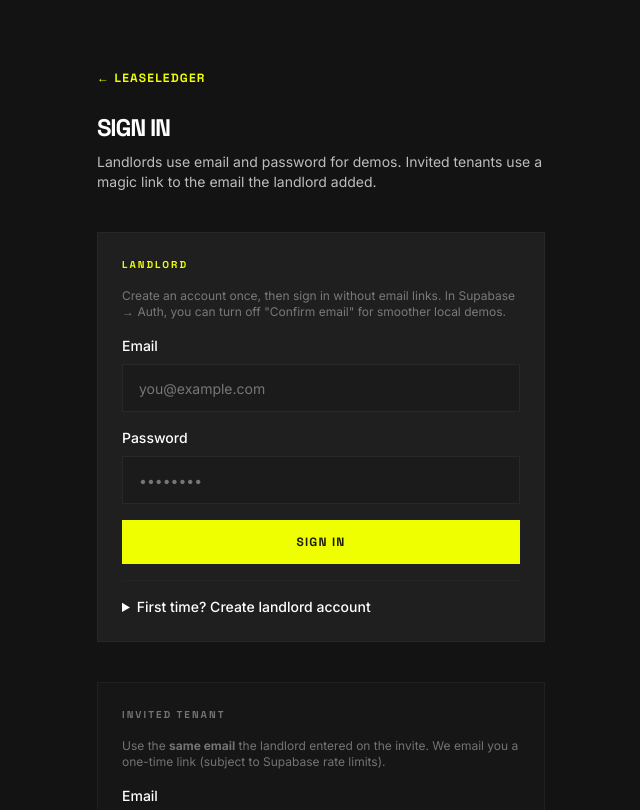
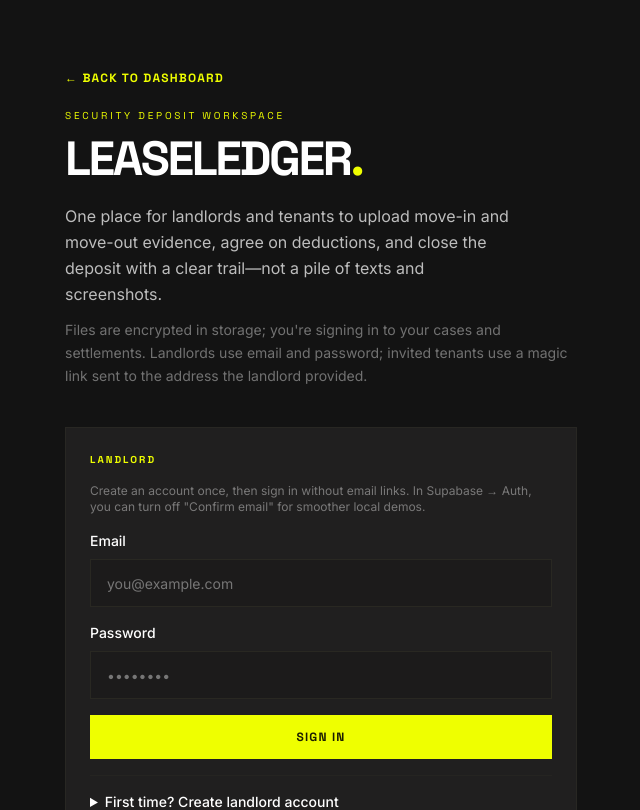
Before and after one commit to asyaasha7/LLedger, a Next.js app: page /login in a window 1280 px wide. Shown: the top 810 px of the page, without its empty margins (319-959 px from the left). Built offline with nearby package versions, Linux system fonts and the light colour scheme; no server answers.

Commit message:
add logic description

```diff
--- a/src/app/(auth)/login/page.tsx
+++ b/src/app/(auth)/login/page.tsx
@@ -137,22 +137,34 @@
   }
 
   return (
-    <div className="w-full max-w-md space-y-10">
-      <div>
+    <div className="w-full max-w-lg space-y-10">
+      <header className="space-y-5">
         <Link
           href={routes.dashboard}
-          className="font-headline text-xs font-bold uppercase tracking-widest text-accent-ledger"
+          className="inline-block font-headline text-xs font-bold uppercase tracking-widest text-accent-ledger hover:opacity-90"
         >
-          ← LeaseLedger
+          ← Back to dashboard
         </Link>
-        <h1 className="mt-6 font-headline text-2xl font-black uppercase tracking-tighter text-ink">
-          Sign in
-        </h1>
-        <p className="mt-2 text-sm text-ink-secondary">
-          Landlords use email and password for demos. Invited tenants use a magic
-          link to the email the landlord added.
-        </p>
-      </div>
+        <div>
+          <span className="mb-3 block font-headline text-[10px] uppercase tracking-[0.28em] text-accent-ledger">
+            Security deposit workspace
+          </span>
+          <h1 className="font-headline text-4xl font-black uppercase leading-[0.95] tracking-tighter text-ink sm:text-5xl">
+            LeaseLedger
+            <span className="text-accent-ledger">.</span>
+          </h1>
+          <p className="mt-5 max-w-md text-base leading-relaxed text-ink-secondary">
+            One place for landlords and tenants to upload move-in and move-out
+            evidence, agree on deductions, and close the deposit with a clear
+            trail—not a pile of texts and screenshots.
+          </p>
+          <p className="mt-3 text-sm leading-relaxed text-ink-muted">
+            Files are encrypted in storage; you&apos;re signing in to your cases
+            and settlements. Landlords use email and password; invited tenants
+            use a magic link sent to the address the landlord provided.
+          </p>
+        </div>
+      </header>
 
       {urlError ? (
         <p className="rounded border border-accent-magenta/30 bg-accent-magenta/5 px-4 py-3 text-sm text-accent-magenta">
@@ -316,7 +328,7 @@
   return (
     <Suspense
       fallback={
-        <div className="w-full max-w-md animate-pulse text-sm text-ink-muted">
+        <div className="w-full max-w-lg animate-pulse text-sm text-ink-muted">
           Loading…
         </div>
       }
```
